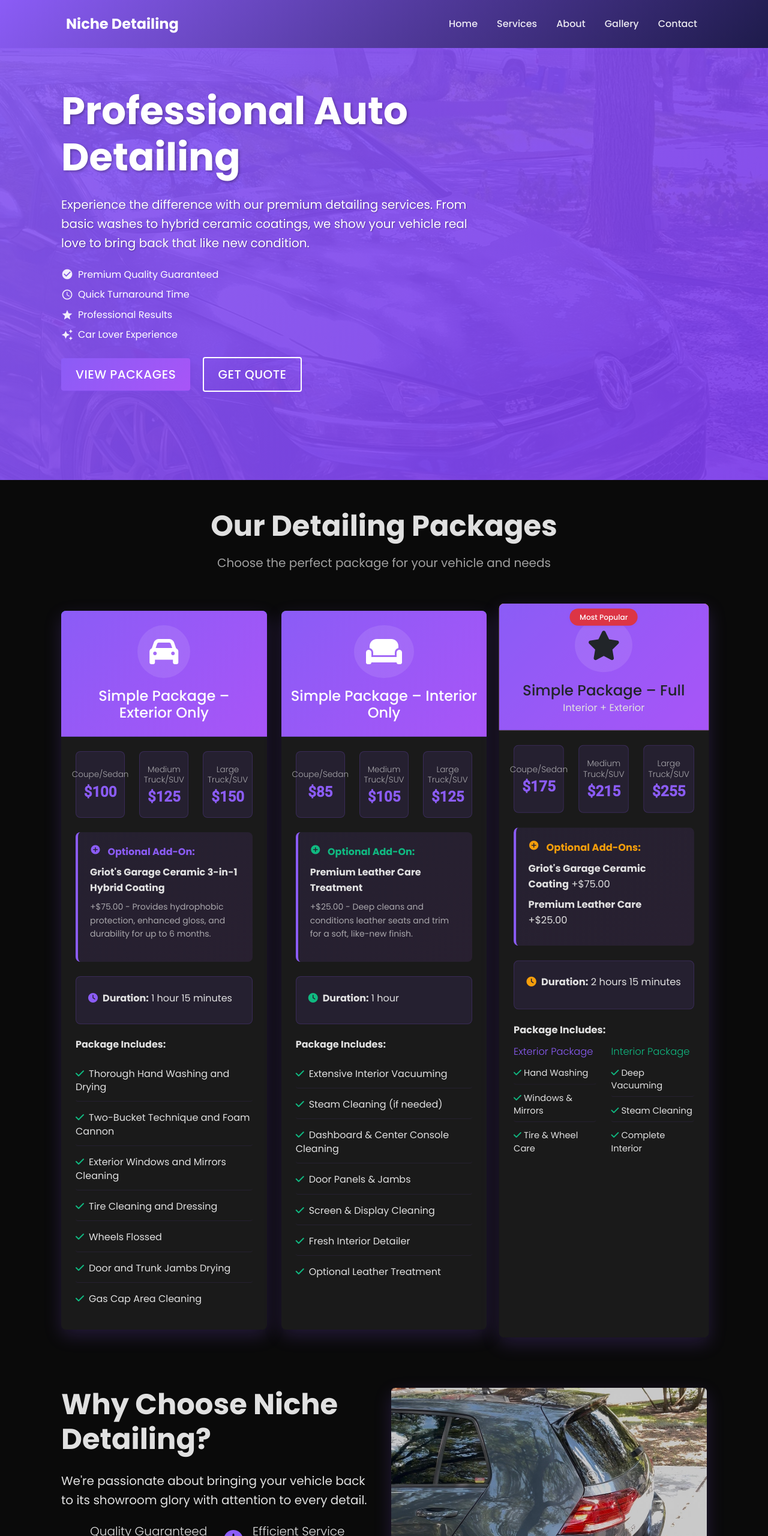
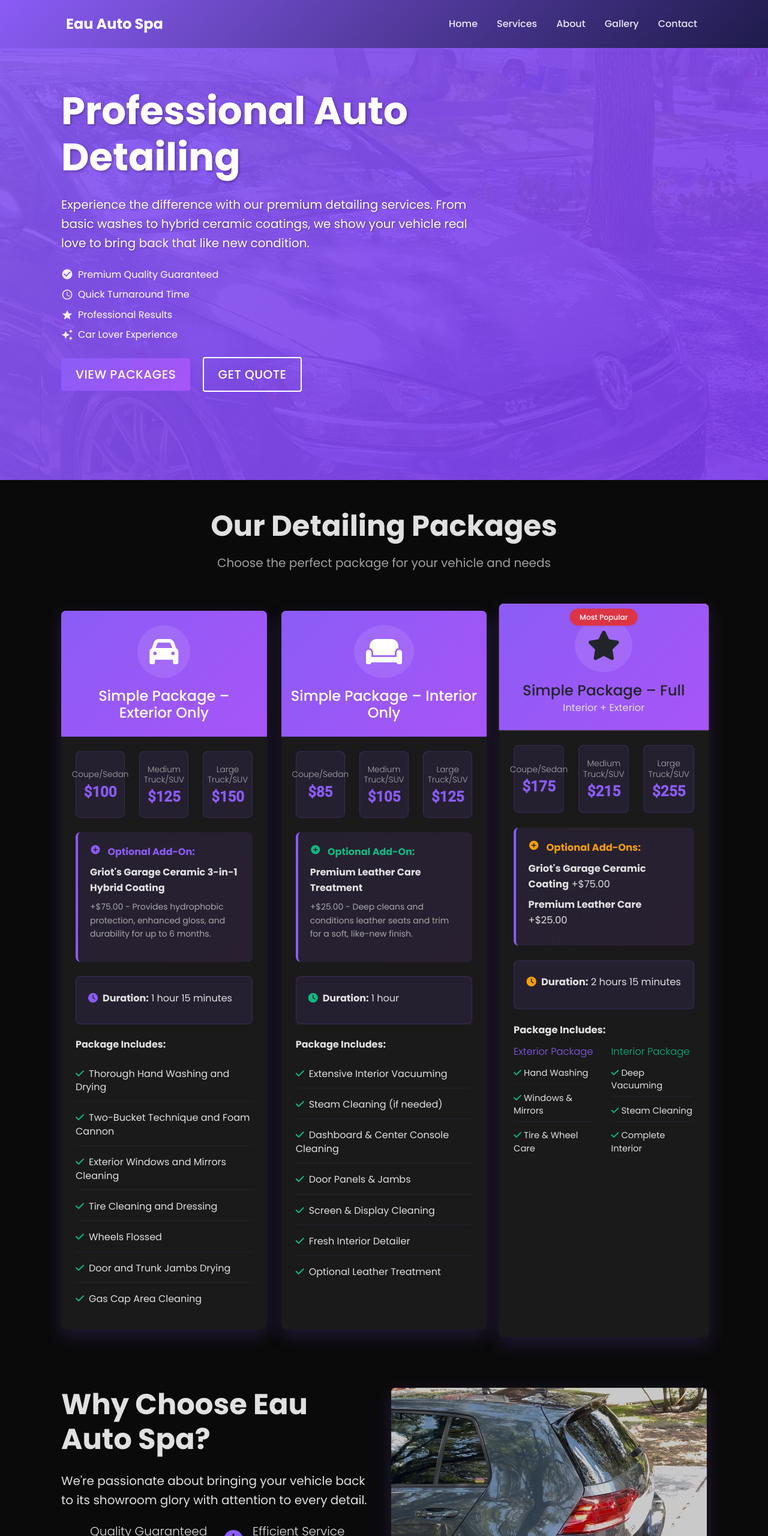
Before and after one commit to jordan240/detailing-website, a plain HTML site: page index.html in a window 1280 px wide. Shown: the top 2560 px of the page at 60% size. Drawn offline with nearby package versions, Linux system fonts and the light colour scheme.

Commit message:
Update index.html

```diff
--- a/index.html
+++ b/index.html
@@ -3,7 +3,7 @@
 <head>
     <meta charset="UTF-8">
     <meta name="viewport" content="width=device-width, initial-scale=1.0">
-    <title>Niche Detailing - Professional Auto Detailing Services</title>
+    <title>Eau Auto Spa - Professional Auto Detailing Services</title>
     <link href="https://cdn.jsdelivr.net/npm/bootstrap@5.3.0/dist/css/bootstrap.min.css" rel="stylesheet">
     <link href="https://cdnjs.cloudflare.com/ajax/libs/font-awesome/6.4.0/css/all.min.css" rel="stylesheet">
     <link href="https://fonts.googleapis.com/css2?family=Poppins:wght@300;400;500;600;700&family=Roboto:wght@300;400;500&display=swap" rel="stylesheet">
@@ -15,7 +15,7 @@
     <nav class="navbar navbar-expand-lg navbar-dark fixed-top">
         <div class="container">
             <a class="navbar-brand fw-bold" href="#">
-                <i class="fas fa-car-wash me-2"></i>Niche Detailing
+                <i class="fas fa-car-wash me-2"></i>Eau Auto Spa
             </a>
             <button class="navbar-toggler" type="button" data-bs-toggle="collapse" data-bs-target="#navbarNav">
                 <span class="navbar-toggler-icon"></span>
@@ -289,7 +289,7 @@
         <div class="container">
             <div class="row align-items-center">
                 <div class="col-lg-6">
-                    <h2 class="display-5 fw-bold mb-4">Why Choose Niche Detailing?</h2>
+                    <h2 class="display-5 fw-bold mb-4">Why Choose Eau Auto Spa?</h2>
                     <p class="lead mb-4">We're passionate about bringing your vehicle back to its showroom glory with attention to every detail.</p>
                     <div class="row g-3">
                         <div class="col-6">
@@ -390,7 +390,7 @@
     <!-- Footer -->
     <footer class="bg-dark text-white py-4">
         <div class="container text-center">
-            <p class="mb-0">&copy; 2024 Niche Detailing. All rights reserved. Professional auto detailing services.</p>
+            <p class="mb-0">&copy; 2024 Eau Auto Spa. All rights reserved. Professional auto detailing services.</p>
         </div>
     </footer>
 
```
